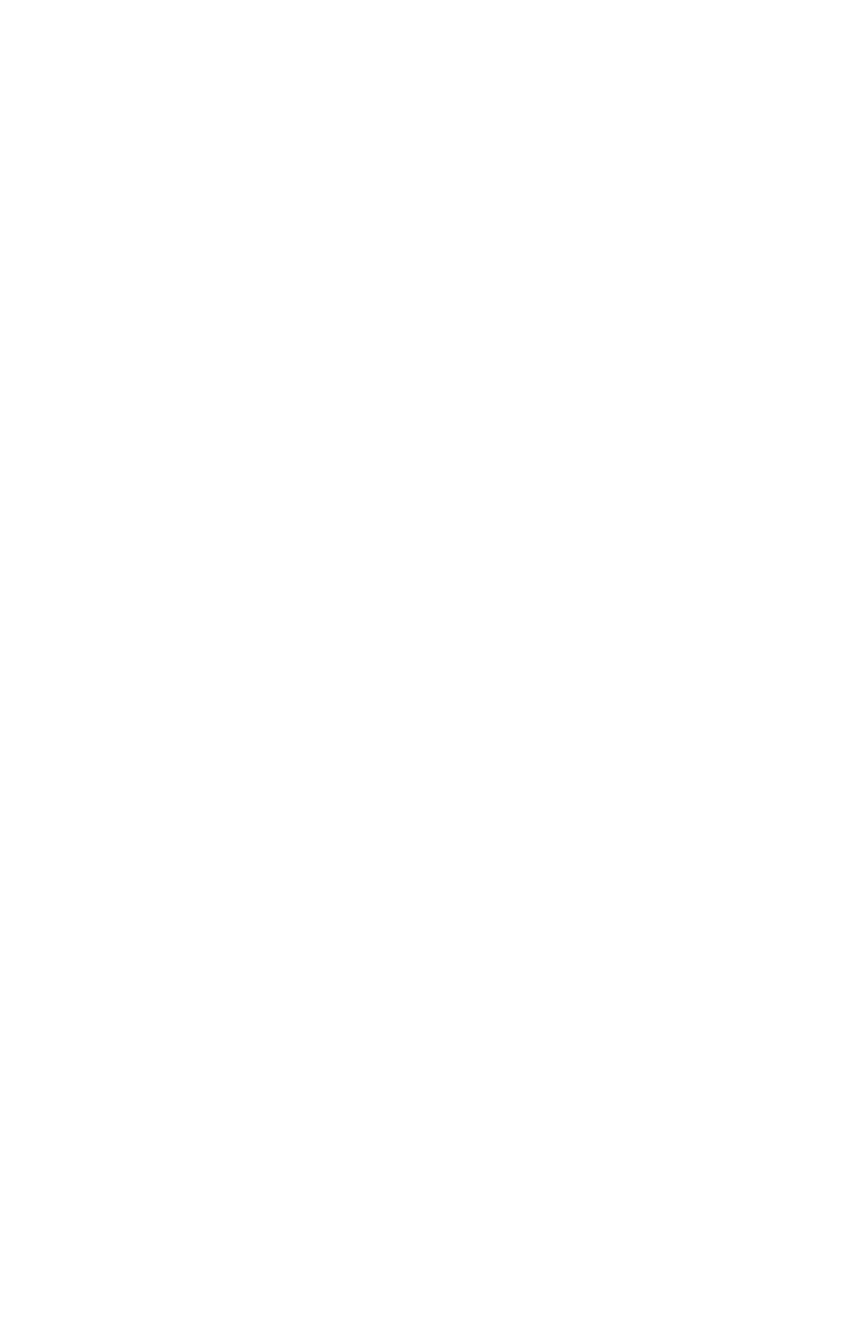
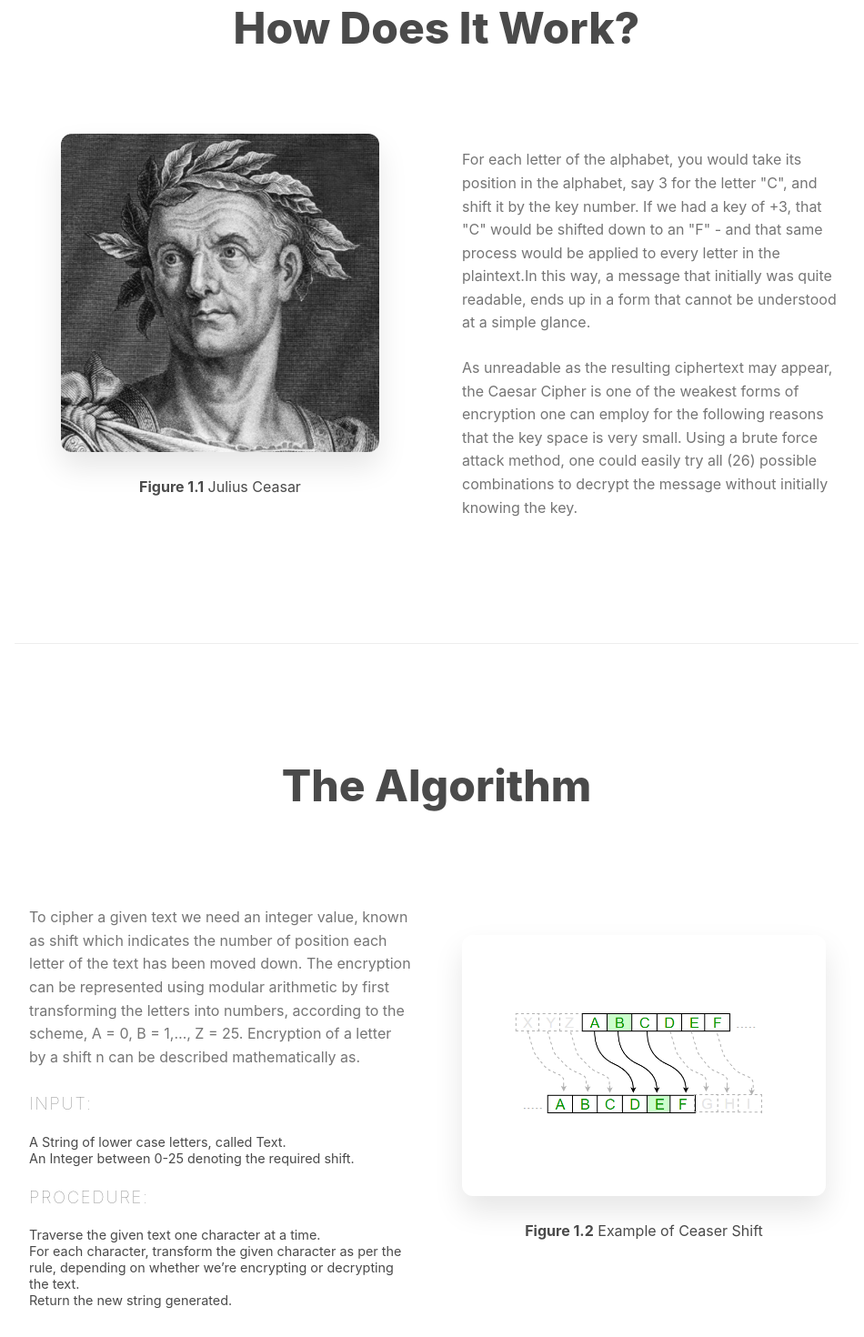
Before and after one commit to sanderhelleso/caesarCipher, a React (Create React App) app in the folder client/: page / in a window 1280 px wide. Shown: the part 1120-2590 px from the top of the page at 91% size, without its empty margins (160-1110 px from the left). Before the commit the page ends 849 px from the top, so only its background shows below. Built offline with nearby package versions, Linux system fonts and the light colour scheme.

Commit message:
added algo section

```diff
--- a/client/public/css/main.css
+++ b/client/public/css/main.css
@@ -1,9 +1,16 @@
 @import url('https://fonts.googleapis.com/css?family=Monoton');
 
 
-body {
+p {
+    line-height: 1.6;
+}
+
+#app {
     background-color: #f5f5f5;
-    min-height: 100vh;
+    min-height: 120vh;
+    padding-bottom: 20vh;
+    -webkit-clip-path: polygon(0 0, 100% 0, 100% 89%, 0% 100%);
+    clip-path: polygon(0 0, 100% 0, 100% 89%, 0% 100%);
 }
 
 #hero-bg {
@@ -135,3 +142,63 @@ main h5 {
     left: 1%;
     color: #9e9e9e;
 }
+
+#information {
+    min-height: 100vh;
+    max-width: 72.5%;
+    margin: 0 auto;
+}
+
+.info-cont {
+    padding: 7.5rem 0;
+    border-bottom: 1px solid #eeeeee;
+}
+
+.info-cont h1 {
+    text-align: center;
+    font-weight: 800;
+    margin-bottom: 5rem;
+    font-size: 3rem;
+}
+
+.info-cont img {
+    box-shadow: 0 16px 32px rgba(10, 10, 10, .1);
+    border-radius: 12px;
+    margin: 0 auto 1.25rem auto;
+}
+
+.info-cont span {
+    display: block;
+    text-align: center;
+}
+
+#julius {
+    max-width: 350px;
+    max-height: 350px;
+    margin: -1rem auto;
+}
+
+#information .column {
+    margin: 1rem;
+}
+
+#information p {
+    color: #757575;
+}
+
+#shift {
+    margin: 2rem  1.25rem 2.5rem auto;
+}
+
+#shift img {
+    padding: 5rem 3rem;
+}
+
+#information .menu-label {
+    font-size: 1.15rem;
+    font-weight: 100;
+}
+
+#information .menu-list li {
+    font-size: 0.9rem;
+}
--- a/client/src/components/App.js
+++ b/client/src/components/App.js
@@ -3,7 +3,7 @@ import Information from './Information';
 
 const STATIC_TXT = {
     developedBy: 'Developed by Sander Hellesoe for Math 170 Discrete Mathematics Project 3',
-    intro: 'The Caesar cipher is one of the earliest known and simplest ciphers. It is a type of substitution cipher in which each letter in the plaintext is "shifted" a certain number of places down the alphabet. For example, with a shift of 1, A would be replaced by B, B would become C, and so on. The method is named after Julius Caesar, who apparently used it to communicate with his generals.'
+    intro: 'First used by Julius Caesar, the Caesar Cipher is one of the more well-known older historical encryption methods. While you certainly wouldnt want to use it in todays modern world, a long time ago it might have done the trick. Play Around with different text below. Simply enter some text and press either "Decrypt" to decrypt a encrypted message or "Encrypt" to encrypt a message. Have Fun!'
 }
 
 export default class App extends Component {
@@ -85,7 +85,7 @@ export default class App extends Component {
         return (
             <main>
                 <h5>{STATIC_TXT.developedBy}</h5>
-                <section className="columns">
+                <section id="app" className="columns">
                     <div id="hero" className="column">
                         <h1 className="long-shadow">Casesar<br></br><span>Cipher</span></h1>
                         <div id="hero-bg"></div>
--- a/client/src/components/Information.js
+++ b/client/src/components/Information.js
@@ -1,10 +1,63 @@
 import React, { Component } from 'react';
+
+const STATIC_TXT = {
+    howDoesItWork: 'For each letter of the alphabet, you would take its position in the alphabet, say 3 for the letter "C", and shift it by the key number. If we had a key of +3, that "C" would be shifted down to an "F" - and that same process would be applied to every letter in the plaintext.In this way, a message that initially was quite readable, ends up in a form that cannot be understood at a simple glance.',
+    list: 'As unreadable as the resulting ciphertext may appear, the Caesar Cipher is one of the weakest forms of encryption one can employ for the following reasons that the key space is very small. Using a brute force attack method, one could easily try all (26) possible combinations to decrypt the message without initially knowing the key. ',
+    algorithm: 'To cipher a given text we need an integer value, known as shift which indicates the number of position each letter of the text has been moved down. The encryption can be represented using modular arithmetic by first transforming the letters into numbers, according to the scheme, A = 0, B = 1,…, Z = 25. Encryption of a letter by a shift n can be described mathematically as.'
+}
 
 export default class Information extends Component {
     render() {
         return (
-            <section>
-                <h1>Information</h1>
+            <section id="information">
+                <div className="info-cont">
+                    <h1>How Does It Work?</h1>
+                    <div className="columns">
+                        <div className="column">
+                            <div id="julius">
+                                <img src="img/julius.jpg" alt="Julius Caesar" />
+                                <span><b>Figure 1.1</b> Julius Ceasar</span>
+                            </div>
+                        </div>
+                        <div className="column">
+                            <p>{STATIC_TXT.howDoesItWork}</p>
+                            <br />
+                            <p>{STATIC_TXT.list}</p>
+                        </div>
+                    </div>
+                </div>
+                <div className="info-cont">
+                    <h1>The Algorithm</h1>
+                    <div className="columns">
+                        <div className="column">
+                            <p>{STATIC_TXT.algorithm}</p>
+                            <br />
+                            <aside className="menu">
+                                <p className="menu-label">
+                                    Input:
+                                </p>
+                                <ul className="menu-list">
+                                    <li>A String of lower case letters, called Text.</li>
+                                    <li>An Integer between 0-25 denoting the required shift.</li>
+                                </ul>
+                                <p className="menu-label">
+                                    Procedure:
+                                </p>
+                                <ul className="menu-list">
+                                    <li>Traverse the given text one character at a time.</li>
+                                    <li>For each character, transform the given character as per the rule, depending on whether we’re encrypting or decrypting the text.</li>
+                                    <li>Return the new string generated.</li>
+                                </ul>
+                            </aside>
+                        </div>
+                        <div className="column">
+                            <div id="shift">
+                                <img src="img/shift.png" alt="Example of Ceasar Shift" />
+                                <span><b>Figure 1.2</b> Example of Ceaser Shift</span>
+                            </div>
+                        </div>
+                    </div>
+                </div>
             </section>
         )
     }
```
Also changed, not shown: client/public/img/julius.jpg (added), client/public/img/shift.png (added).
